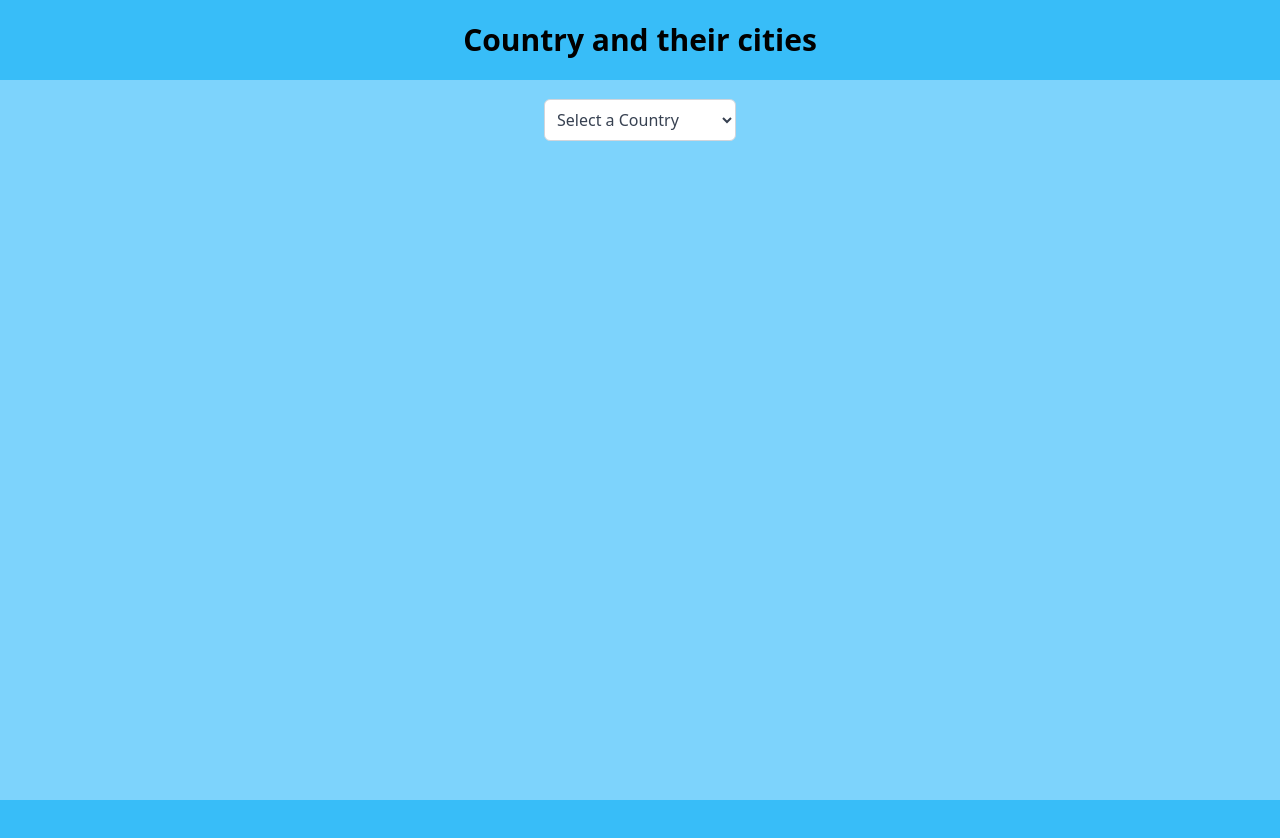
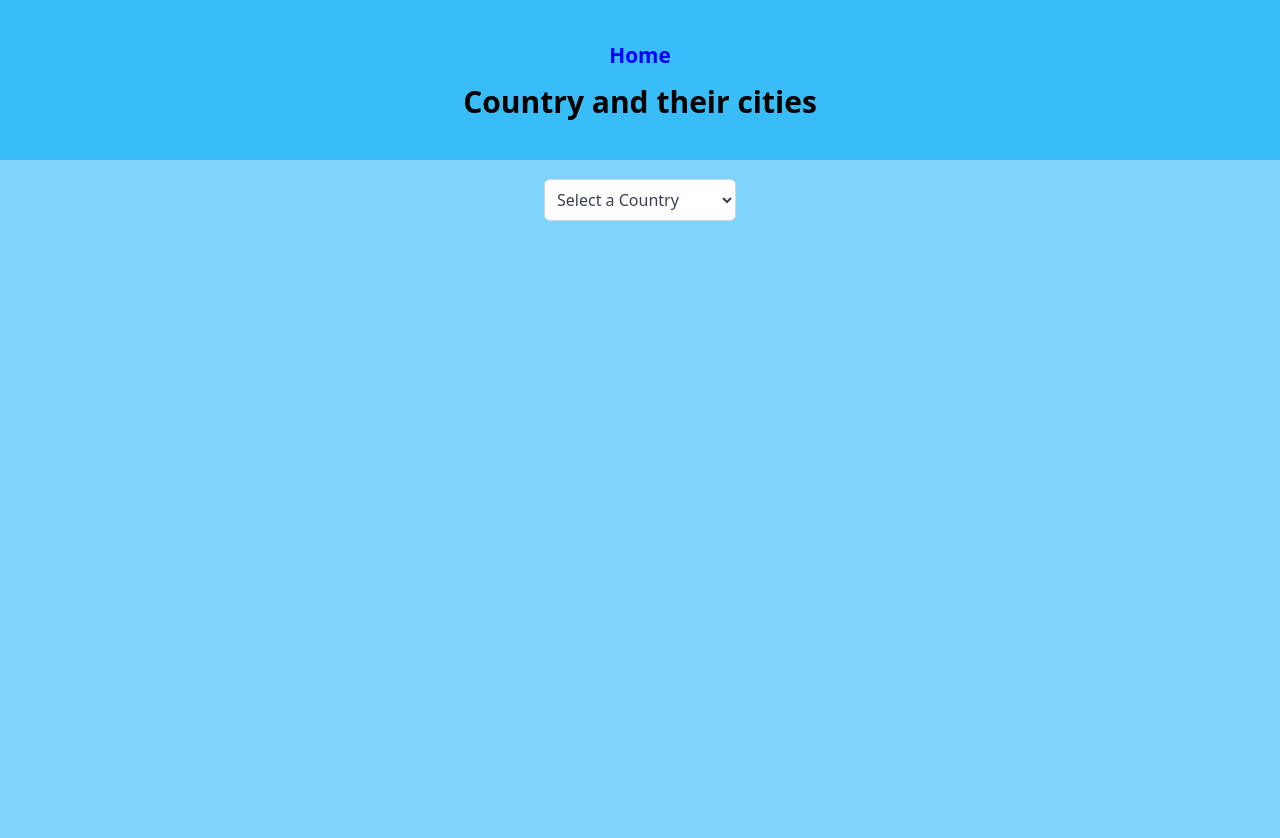
Before and after one commit to AdarshKumar9002/CodePlayground, a website: page index.html in a window 1280 px wide. Before the commit the page ends 800 px from the top, so only its background shows below. Drawn offline with Linux system fonts and the light colour scheme; no server answers.

Commit message:
added a navigation menu

```diff
--- a/index.html
+++ b/index.html
@@ -7,10 +7,15 @@
     <link href="main.css" rel="stylesheet">
 </head>
 <body class="bg-sky-400">
-    <header class="h-20 flex justify-center items-center">
+  <header class="h-40 flex flex-col gap-3 justify-center items-center">
+    <nav>
+      <ul class="flex gap-3 justify-center items-center flex-wrap">
+        <li><a href="https://adarshkumar9002.github.io/find-city-names/">Home</a></li>
+      </ul>
+    </nav>
 
-        <h1 class="text-center text-3xl font-bold">Country and their cities</h1>
-    </header>
+    <h1 class="text-center text-3xl font-bold">Country and their cities</h1>
+  </header>
     <main class="bg-sky-300">
         <div id="selectContainer" class="flex justify-center items-center h-20">
             <select class="w-48 border border-gray-300 rounded-md p-2 text-gray-700 bg-white focus:border-blue-500 focus:outline-none focus:ring-1 focus:ring-blue-500" name="countryData" id="countryData">
--- a/style.css
+++ b/style.css
@@ -2,6 +2,18 @@
 @tailwind components;
 @tailwind utilities;
 
+
+
+header nav li {
+    font-size: 1.3em;
+    font-weight: bold;
+    color: blue;
+}
+
+header nav li:hover {
+    text-decoration: underline;
+}
+
 main{
     height: calc(100vh - 80px);
 }
```
Also changed, not shown: main.css.
